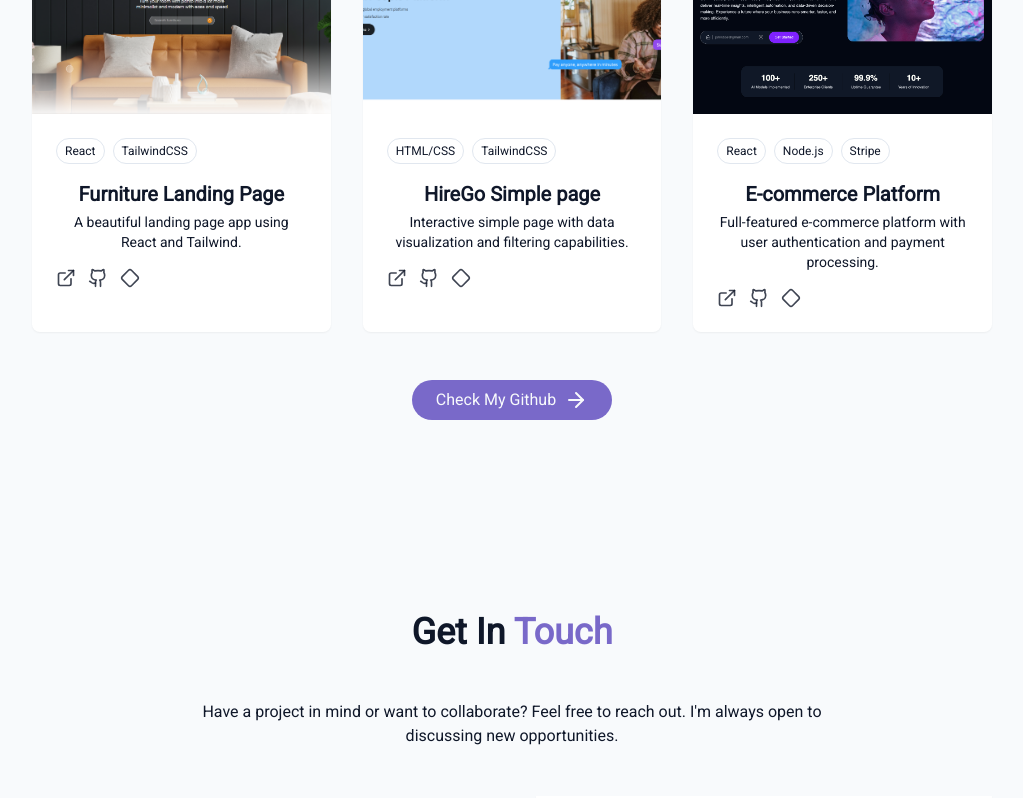
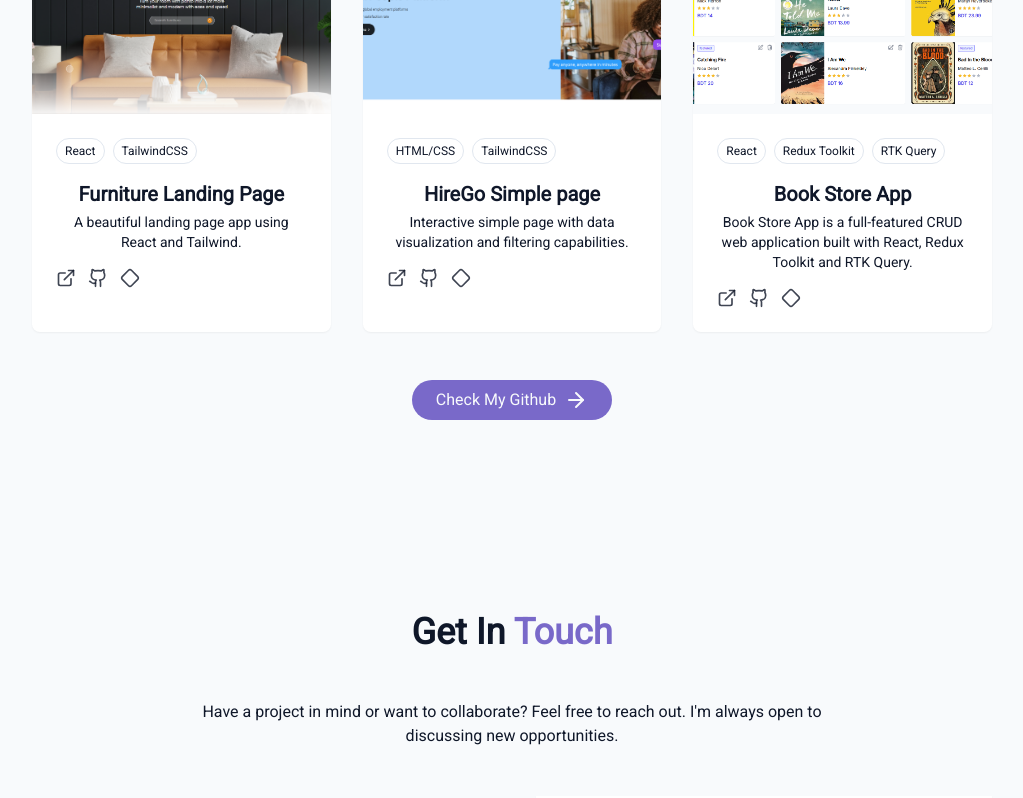
Before and after one commit to MosfiqurRubel/portfolio, a React (Vite) app: page / in a window 1280 px wide. Shown: the part 3120-3918 px from the top of the page, without its empty margins (128-1151 px from the left). Built offline with nearby package versions, Linux system fonts and the light colour scheme.

Commit message:
updated project section

```diff
--- a/src/components/Footer.jsx
+++ b/src/components/Footer.jsx
@@ -4,7 +4,7 @@ const Footer = () => {
   return (
     <footer className="py-12 px-4 bg-card relative border-t border-border mt-12 pt-8 flex flex-wrap justify-between items-center">
       <p className="text-sm text-muted-foreground">
-        &copy; {new Date().getFullYear()} Mosfiqur.co. All rights reserved.
+        &copy; {new Date().getFullYear()} Mosfiqur Rahman.
       </p>
       <a
         href="#hero"
--- a/src/components/ProjectsSection.jsx
+++ b/src/components/ProjectsSection.jsx
@@ -26,12 +26,12 @@ const projects = [
   },
   {
     id: 3,
-    title: "E-commerce Platform",
+    title: "Book Store App",
     description:
-      "Full-featured e-commerce platform with user authentication and payment processing.",
+      "Book Store App is a full-featured CRUD web application built with React, Redux Toolkit and RTK Query.",
     image: "/projects/project3.png",
-    tags: ["React", "Node.js", "Stripe"],
-    demoUrl: "#",
+    tags: ["React", "Redux Toolkit", "RTK Query"],
+    demoUrl: "https://mosfiqmanagebook.netlify.app",
     githubUrl: "https://github.com/MosfiqurRubel",
     netlifyUrl: "https://app.netlify.com/teams/mosfiqurrubel/projects",
   },
@@ -77,7 +77,13 @@ const ProjectsSection = () => {
                     </span>
                   ))}
                 </div>
-                <h3 className="text-xl font-semibold mb-1">{project.title}</h3>
+                <Heading
+                  level="4"
+                  fontWeight="semibold"
+                  align="center"
+                  className="mb-1"
+                  text={project.title}
+                />
                 <p className="text-sm text-muted-foreground mb-4">
                   {project.description}
                 </p>
```
Also changed, not shown: public/projects/_0project3.png (added), public/projects/project3.png.
